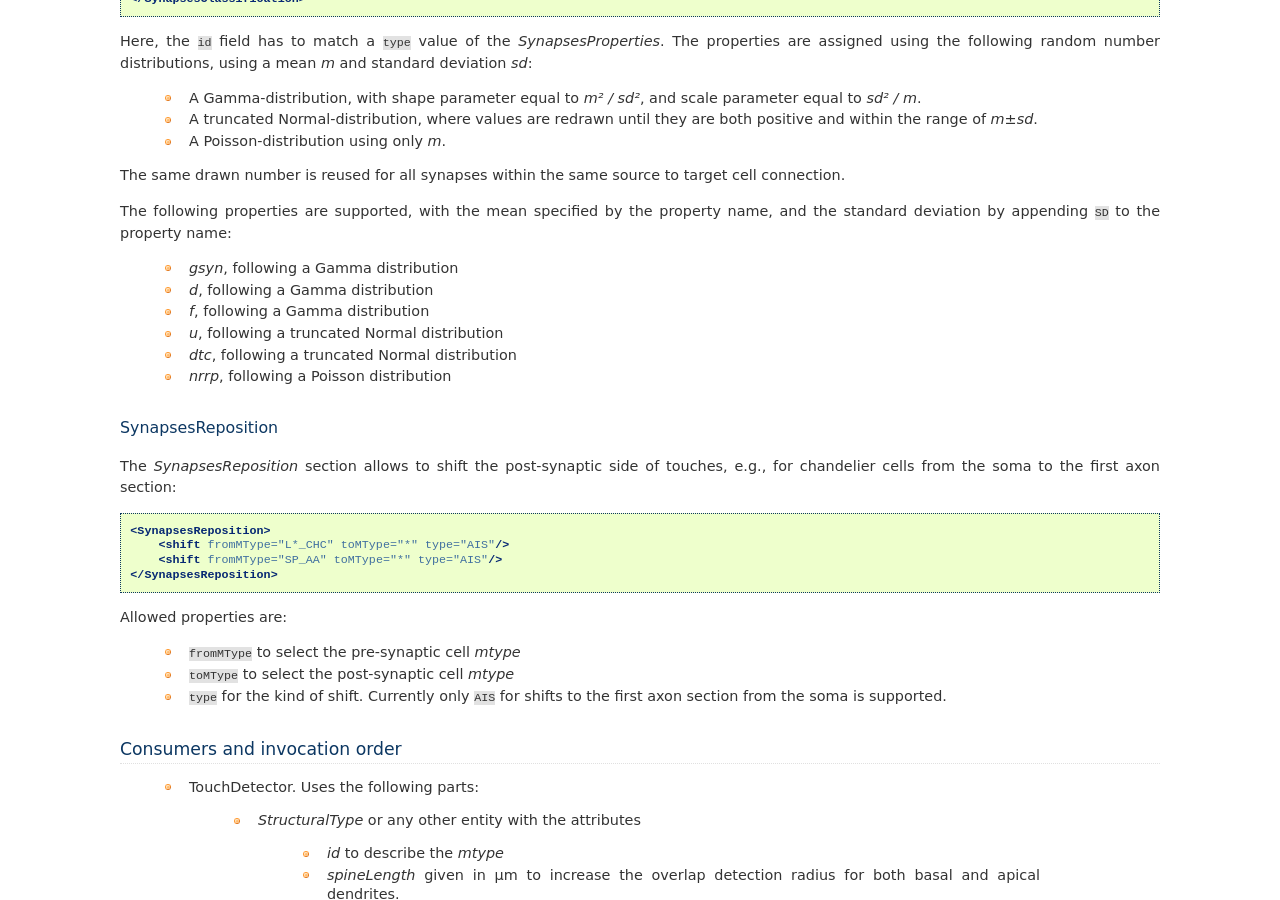
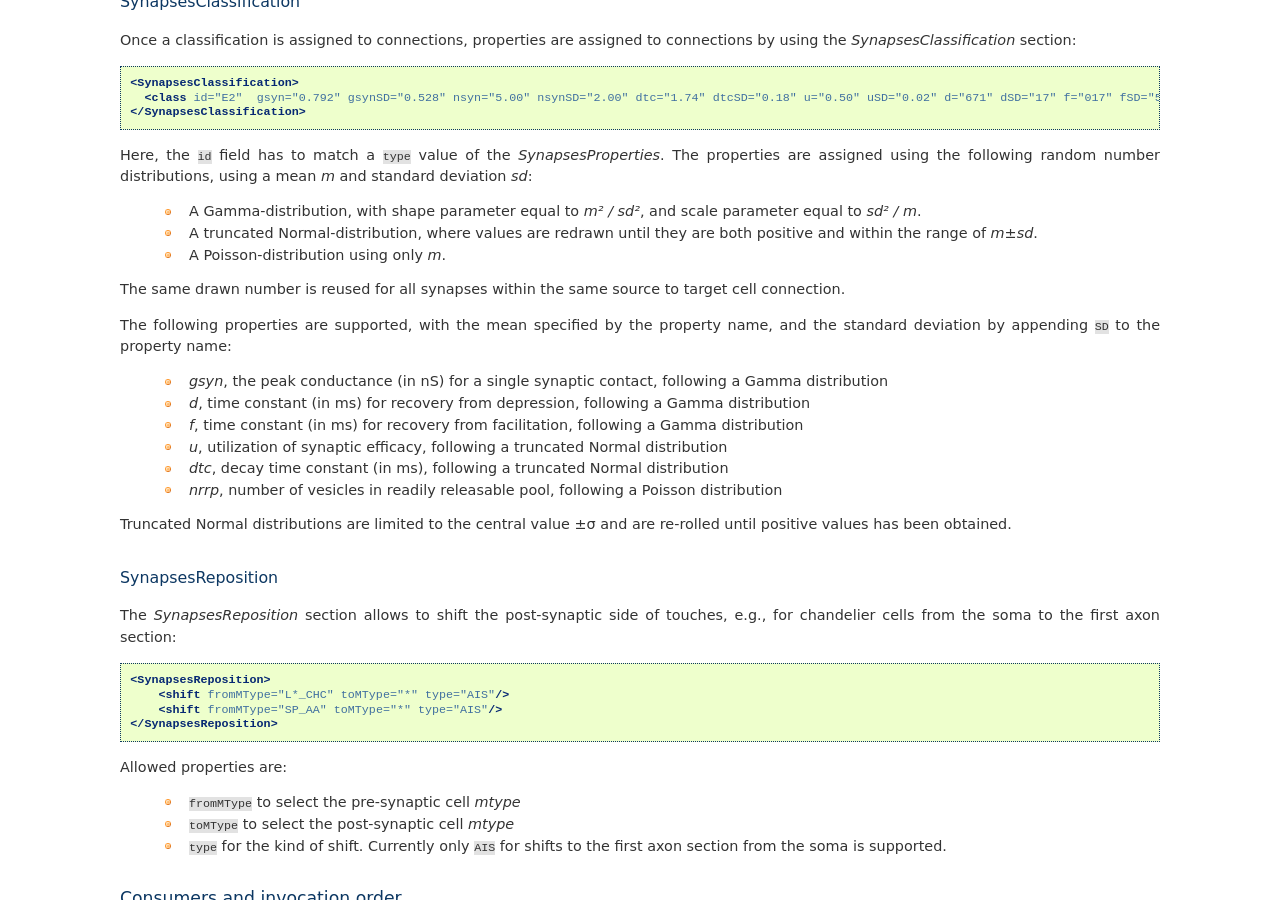
Before and after one commit to BlueBrain/sonata-extension, a Sphinx documentation site: the page built from source/recipe.rst, in a window 1280 px wide and 900 px high, scrolled down 3587 px. Built offline with Sphinx 7.4.7, drawn with Linux system fonts in a browser that asks for light colours; some of the changed text lies outside the part shown.

Commit message:
For Srikanth and Michael to review
Change-Id: Ib86c7bcc11ee06aad8b51dbf049f29f6d48676a9

```diff
--- a/source/recipe.rst
+++ b/source/recipe.rst
@@ -142,19 +142,30 @@
  - ``sClassRule`` to apply rules between synapse classes
  - ``layerRule`` to apply rules between layers (*to be deprecated*)
 
-Properties:
+Mandatory properties:
 
  - ``from`` the pre-synaptic matching requirement
  - ``to`` the post-synaptic matching requirement
 
- - ``bouton_reduction_factor``
- - ``active_fraction``
+In addition to ``from`` and ``to``, exactly three of the following
+constraints have to be used:
 
- - ``cv_syns_connection``
- - ``mean_syns_connection``
- - ``stdev_syns_connection``
+ - ``bouton_reduction_factor``, the fraction of synapses to be removed in
+   all three pruning steps
+ - ``active_fraction``, the fraction of synapses to be removed in the third
+   pruning step
 
- - ``probability``
+Only up to two of the following:
+
+ - ``cv_syns_connection``, the target value for the coefficient of
+   variation of the distribution of synapses per connection distribution of
+   synapses per connections
+ - ``mean_syns_connection``, the target value for the mean of the
+   distribution of synapses per connections
+ - ``stdev_syns_connection``, the target value for the standard deviation
+   of the distribution of synapses per connection
+
+ - ``probability``, the target connection probability. To be deprecated.
 
 SynapsesProperties
 ~~~~~~~~~~~~~~~~~~
@@ -228,12 +239,15 @@
 property name, and the standard deviation by appending ``SD`` to the
 property name:
 
- - `gsyn`, following a Gamma distribution
- - `d`, following a Gamma distribution
- - `f`, following a Gamma distribution
- - `u`, following a truncated Normal distribution
- - `dtc`, following a truncated Normal distribution
- - `nrrp`, following a Poisson distribution
+ - `gsyn`, the peak conductance (in nS) for a single synaptic contact, following a Gamma distribution
+ - `d`, time constant  (in ms) for recovery from depression, following a Gamma distribution
+ - `f`, time constant  (in ms) for recovery from facilitation, following a Gamma distribution
+ - `u`, utilization of synaptic efficacy, following a truncated Normal distribution
+ - `dtc`, decay time constant (in ms), following a truncated Normal distribution
+ - `nrrp`, number of vesicles in readily releasable pool, following a Poisson distribution
+
+Truncated Normal distributions are limited to the central value ±σ and are
+re-rolled until positive values has been obtained.
 
 SynapsesReposition
 ~~~~~~~~~~~~~~~~~~
```
